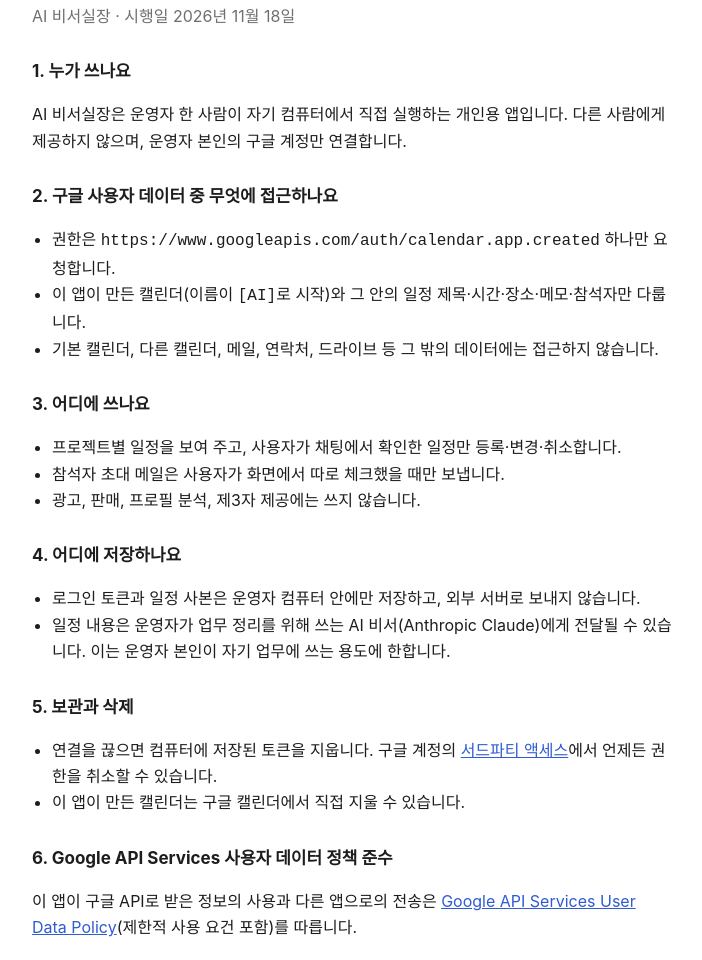
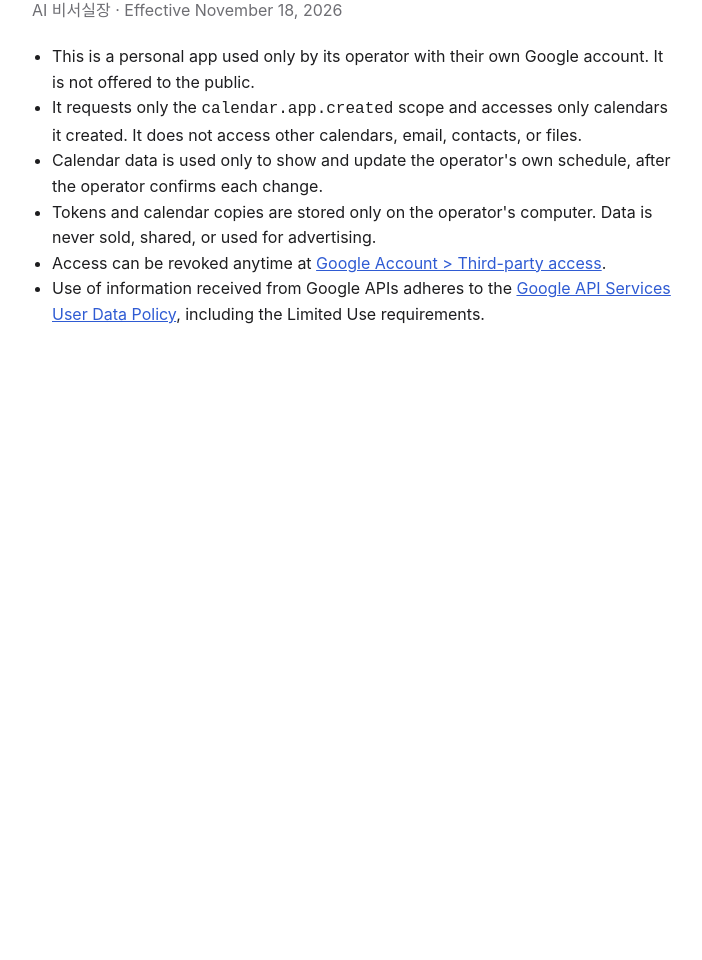
Before and after one commit to suhyunkeem/suhyunkeem.github.io, a plain HTML site: page privacy.html in a window 1280 px wide. Shown: the part 92-1052 px from the top of the page, without its empty margins (288-990 px from the left). After the commit the page ends 800 px from the top, so only its background shows below. Drawn offline with Linux system fonts and the light colour scheme.

Commit message:
개인정보처리방침: 영문, 핵심만

```diff
--- a/privacy.html
+++ b/privacy.html
@@ -1,64 +1,33 @@
 <!doctype html>
-<html lang="ko">
+<html lang="en">
 <head>
 <meta charset="utf-8">
 <meta name="viewport" content="width=device-width, initial-scale=1">
 <meta name="robots" content="noindex, nofollow">
-<title>개인정보처리방침</title>
+<title>Privacy Policy</title>
 <style>
-  :root{--bg:#ffffff;--ink:#1d1d1f;--muted:#6e6e73;--line:#e5e5ea;--accent:#2f5bd3}
-  @media (prefers-color-scheme: dark){:root{--bg:#111113;--ink:#f2f2f7;--muted:#a1a1a6;--line:#2c2c2e;--accent:#7d9cff}}
-  body{margin:0;background:var(--bg);color:var(--ink);font:16px/1.65 -apple-system,BlinkMacSystemFont,"Apple SD Gothic Neo","Noto Sans KR",sans-serif}
-  main{max-width:640px;margin:0 auto;padding:48px 16px 64px}
-  h1{font-size:26px;margin:0 0 4px}
-  p.sub{color:var(--muted);margin:0 0 28px}
-  h2{font-size:17px;margin:28px 0 6px}
+  :root{--bg:#ffffff;--ink:#1d1d1f;--muted:#6e6e73;--accent:#2f5bd3}
+  @media (prefers-color-scheme: dark){:root{--bg:#111113;--ink:#f2f2f7;--muted:#a1a1a6;--accent:#7d9cff}}
+  body{margin:0;background:var(--bg);color:var(--ink);font:16px/1.6 -apple-system,BlinkMacSystemFont,"Segoe UI",sans-serif}
+  main{max-width:640px;margin:0 auto;padding:48px 16px}
+  h1{font-size:24px;margin:0 0 4px}
+  p.sub{color:var(--muted);margin:0 0 20px}
   ul{padding-left:20px}
   a{color:var(--accent)}
-  footer{margin-top:48px;padding-top:16px;border-top:1px solid var(--line);color:var(--muted);font-size:14px}
 </style>
 </head>
 <body>
 <main>
-  <h1>개인정보처리방침</h1>
-  <p class="sub">AI 비서실장 · 시행일 2026년 11월 18일</p>
-
-  <h2>1. 누가 쓰나요</h2>
-  <p>AI 비서실장은 운영자 한 사람이 자기 컴퓨터에서 직접 실행하는 개인용 앱입니다. 다른 사람에게 제공하지 않으며, 운영자 본인의 구글 계정만 연결합니다.</p>
-
-  <h2>2. 구글 사용자 데이터 중 무엇에 접근하나요</h2>
+  <h1>Privacy Policy</h1>
+  <p class="sub">AI 비서실장 · Effective November 18, 2026</p>
   <ul>
-    <li>권한은 <code>https://www.googleapis.com/auth/calendar.app.created</code> 하나만 요청합니다.</li>
-    <li>이 앱이 만든 캘린더(이름이 <code>[AI]</code>로 시작)와 그 안의 일정 제목·시간·장소·메모·참석자만 다룹니다.</li>
-    <li>기본 캘린더, 다른 캘린더, 메일, 연락처, 드라이브 등 그 밖의 데이터에는 접근하지 않습니다.</li>
+    <li>This is a personal app used only by its operator with their own Google account. It is not offered to the public.</li>
+    <li>It requests only the <code>calendar.app.created</code> scope and accesses only calendars it created. It does not access other calendars, email, contacts, or files.</li>
+    <li>Calendar data is used only to show and update the operator's own schedule, after the operator confirms each change.</li>
+    <li>Tokens and calendar copies are stored only on the operator's computer. Data is never sold, shared, or used for advertising.</li>
+    <li>Access can be revoked anytime at <a href="https://myaccount.google.com/permissions">Google Account &gt; Third-party access</a>.</li>
+    <li>Use of information received from Google APIs adheres to the <a href="https://developers.google.com/terms/api-services-user-data-policy">Google API Services User Data Policy</a>, including the Limited Use requirements.</li>
   </ul>
-
-  <h2>3. 어디에 쓰나요</h2>
-  <ul>
-    <li>프로젝트별 일정을 보여 주고, 사용자가 채팅에서 확인한 일정만 등록·변경·취소합니다.</li>
-    <li>참석자 초대 메일은 사용자가 화면에서 따로 체크했을 때만 보냅니다.</li>
-    <li>광고, 판매, 프로필 분석, 제3자 제공에는 쓰지 않습니다.</li>
-  </ul>
-
-  <h2>4. 어디에 저장하나요</h2>
-  <ul>
-    <li>로그인 토큰과 일정 사본은 운영자 컴퓨터 안에만 저장하고, 외부 서버로 보내지 않습니다.</li>
-    <li>일정 내용은 운영자가 업무 정리를 위해 쓰는 AI 비서(Anthropic Claude)에게 전달될 수 있습니다. 이는 운영자 본인이 자기 업무에 쓰는 용도에 한합니다.</li>
-  </ul>
-
-  <h2>5. 보관과 삭제</h2>
-  <ul>
-    <li>연결을 끊으면 컴퓨터에 저장된 토큰을 지웁니다. 구글 계정의 <a href="https://myaccount.google.com/permissions">서드파티 액세스</a>에서 언제든 권한을 취소할 수 있습니다.</li>
-    <li>이 앱이 만든 캘린더는 구글 캘린더에서 직접 지울 수 있습니다.</li>
-  </ul>
-
-  <h2>6. Google API Services 사용자 데이터 정책 준수</h2>
-  <p>이 앱이 구글 API로 받은 정보의 사용과 다른 앱으로의 전송은 <a href="https://developers.google.com/terms/api-services-user-data-policy">Google API Services User Data Policy</a>(제한적 사용 요건 포함)를 따릅니다.</p>
-
-  <h2>English summary</h2>
-  <p>This is a personal app used only by its operator with their own Google account. It requests only the <code>calendar.app.created</code> scope, accesses only calendars it created, stores tokens and calendar copies only on the operator's computer, never sells or shares data, and complies with the Google API Services User Data Policy, including the Limited Use requirements. Access can be revoked anytime at Google Account &gt; Third-party access.</p>
-
-  <footer><a href="index.html">← AI 비서실장</a></footer>
 </main>
 </body>
 </html>
```
